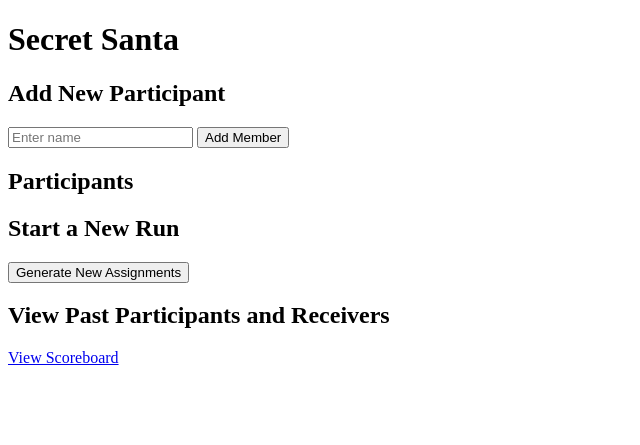
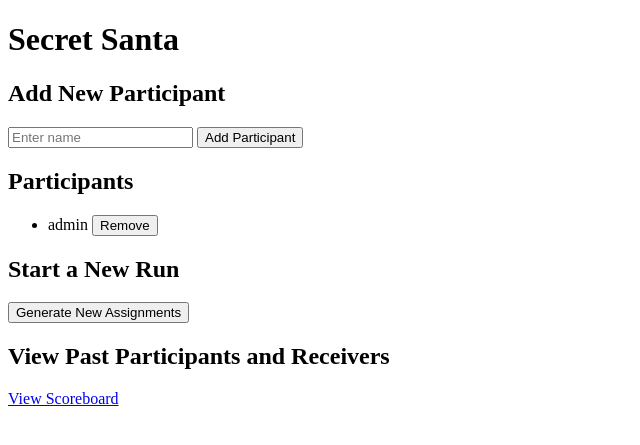
Before and after one commit to zockerei/secret-santa, a Flask app: page / in a window 1280 px wide. Shown: the top 445 px of the page, without its empty margins (0-640 px from the left). Run offline with Flask 3, Linux system fonts and the light colour scheme; data comes from the database, SQL or seed files in the repository; data that the repository does not hold is empty.

Commit message:
Everything refers to participant now instead of members.

```diff
--- a/app.py
+++ b/app.py
@@ -32,6 +32,13 @@ sql_statements = sql.SqlStatements(db_path)
 
 # Ensure tables are created when the app starts
 sql_statements.create_tables()
+
+# Check if an admin user exists; if not, create one
+if sql_statements.get_participants_count() == 0:  # No participants exist
+    admin_name = "admin"  # You can choose to set this as a constant
+    admin_password = "admin123"  # Default password, change this as needed
+    sql_statements.add_participant(admin_name, admin_password, role="admin")
+    _app_logger.info(f'Admin user created with username: {admin_name}')
 
 
 @app.route('/')
@@ -91,7 +98,7 @@ def login():
         password = request.form['password']
 
         # Verify credentials
-        if sql_statements.verify_member(name, password):
+        if sql_statements.verify_participant(name, password):
             session['user'] = name
             session['role'] = sql_statements.get_role(name)  # Fetch and store the user's role
             return redirect(url_for('index'))
@@ -131,66 +138,98 @@ def admin_dashboard():
     return "Admin Dashboard"
 
 
-@app.route('/admin/manage_members')
+@app.route('/admin/manage_participants')
 @login_required(role='admin')
-def manage_members():
+def manage_participants():
     """
-    Render the 'Manage Members' page for administrators.
+    Render the 'Manage Participants' page for administrators.
 
-    This route allows an admin to add, edit, or remove members from the system. The page displays all participants
+    This route allows an admin to add, edit, or remove participants from the system. The page displays all participants
     for easy management.
 
     Returns:
-        str: The rendered HTML content for managing members.
+        str: The rendered HTML content for managing participants.
     """
     participants = sql_statements.get_all_participants()
-    return render_template('manage_members.html', participants=participants)
+    return render_template('manage_participants.html', participants=participants)
 
 
-@app.route('/add_member', methods=['GET', 'POST'])
-def add_member():
+@app.route('/edit_participant/<int:id>', methods=['GET', 'POST'])
+@login_required(role='admin')
+def edit_participant(id):
     """
-    Handle the 'Add Member' form.
+    Handle editing a participant's details.
 
-    Allows users to add a new member to the database via a form. If the request method is POST,
-    the function extracts the member's name from the form and adds it to the database, then redirects to the index page.
+    If the request method is POST, it updates the participant's name and password in the database.
+    If the request method is GET, it retrieves the participant's details for pre-filling the form.
+
+    Parameters:
+        id (int): The ID of the participant to be edited.
 
     Returns:
-        str: If GET, renders the 'add_member.html' form. If POST, redirects to the homepage.
+        str: The rendered HTML content for editing the participant.
     """
     if request.method == 'POST':
         name = request.form['name']
-        sql_statements.add_member(name)
-        return redirect(url_for('index'))
-    return render_template('add_member.html')
+        password = request.form['password']
+        sql_statements.remove_participant(id)  # Remove existing participant
+        sql_statements.add_participant(name, password)  # Add updated participant
+        flash(f'Participant "{name}" updated successfully.')  # Show success message
+        return redirect(url_for('manage_participants'))
+
+    # GET request: Fetch current participant details
+    participant = sql_statements.get_person_id_by_name(id)
+    return render_template('edit_participant.html', participant=participant)
 
 
-@app.route('/remove_member/<int:person_id>', methods=['POST'])
-def remove_member(person_id):
+@app.route('/add_participant', methods=['GET', 'POST'])
+@login_required(role='admin')  # Ensure only admin can add participants
+def add_participant():
     """
-    Remove a member from the participants list.
+    Handle the 'Add Participant' form.
 
-    This function deletes a member from the database by their ID.
+    Allows users to add a new participant to the database via a form. If the request method is POST,
+    the function extracts the participant's name and password from the form and adds it to the database,
+    then redirects to the index page.
+
+    Returns:
+        str: If GET, renders the 'add_participant.html' form. If POST, redirects to the homepage.
+    """
+    if request.method == 'POST':
+        name = request.form['name']
+        password = request.form['password']  # Get the password from the form
+        sql_statements.add_participant(name, password)  # Pass the password to the method
+        flash(f'Participant "{name}" added successfully.')  # Show success message
+        return redirect(url_for('index'))
+    return render_template('add_participant.html')
+
+
+@app.route('/remove_participant/<int:person_id>', methods=['POST'])
+def remove_participant(person_id):
+    """
+    Remove a participant from the participants list.
+
+    This function deletes a participant from the database by their ID.
 
     Parameters:
-        person_id (int): The ID of the member to be removed.
+        person_id (int): The ID of the participant to be removed.
 
     Returns:
-        redirect: Redirects to the home page after removing the member.
+        redirect: Redirects to the home page after removing the participant.
     """
-    sql_statements.remove_member(person_id)
+    sql_statements.remove_participant(person_id)
     return redirect(url_for('index'))
 
 
 @app.route('/add_receiver/<int:person_id>', methods=['POST'])
 def add_receiver(person_id):
     """
-    Add a past receiver for a specific person.
+    Add a past receiver for a specific participant.
 
-    This function adds a past receiver to the database for a given person.
+    This function adds a past receiver to the database for a given participant.
 
     Parameters:
-        person_id (int): The ID of the person for whom to add a past receiver.
+        person_id (int): The ID of the participant for whom to add a past receiver.
 
     Returns:
         redirect: Redirects to the scoreboard after adding the receiver.
@@ -203,12 +242,12 @@ def add_receiver(person_id):
 @app.route('/remove_receiver/<int:person_id>/<string:receiver_name>', methods=['POST'])
 def remove_receiver(person_id, receiver_name):
     """
-    Remove a past receiver for a specific person.
+    Remove a past receiver for a specific participant.
 
-    This function removes a specific past receiver from the database for a given person.
+    This function removes a specific past receiver from the database for a given participant.
 
     Parameters:
-        person_id (int): The ID of the person from whom to remove a past receiver.
+        person_id (int): The ID of the participant from whom to remove a past receiver.
         receiver_name (str): The name of the receiver to remove.
 
     Returns:
@@ -235,7 +274,7 @@ def scoreboard():
     past_receivers = {}
     if participants:
         past_receivers = {
-            name: sql_statements.get_past_receivers_for_person(person_id) or []
+            name: sql_statements.get_past_receivers_for_participant(person_id) or []
             for person_id, name in participants
         }
 
--- a/templates/add_member.html
+++ /dev/null
@@ -1,5 +0,0 @@
-<h2>Add New Member</h2>
-<form action="{{ url_for('add_member') }}" method="POST">
-    <input type="text" name="name" placeholder="Enter name" required>
-    <button type="submit">Add Member</button>
-</form>
--- a/templates/index.html
+++ b/templates/index.html
@@ -3,9 +3,9 @@
 <h1>Secret Santa</h1>
 
 <h2>Add New Participant</h2>
-<form action="{{ url_for('add_member') }}" method="POST">
+<form action="{{ url_for('add_participant') }}" method="POST">
     <input type="text" name="name" placeholder="Enter name" required>
-    <button type="submit">Add Member</button>
+    <button type="submit">Add Participant</button>
 </form>
 
 <h2>Participants</h2>
@@ -13,7 +13,7 @@
     {% for participant in participants %}
     <li>
         {{ participant[1] }}
-        <form action="{{ url_for('remove_member', person_id=participant[0]) }}" method="POST" style="display:inline;">
+        <form action="{{ url_for('remove_participant', person_id=participant[0]) }}" method="POST" style="display:inline;">
             <button type="submit">Remove</button>
         </form>
     </li>
```
Also changed, not shown: sql.py (+64 -66 lines), templates/add_participant.html (added, +10 -0 lines), templates/edit_participant.html (added, +10 -0 lines), templates/manage_members.html (deleted, +0 -10 lines), templates/manage_participants.html (added, +10 -0 lines).
